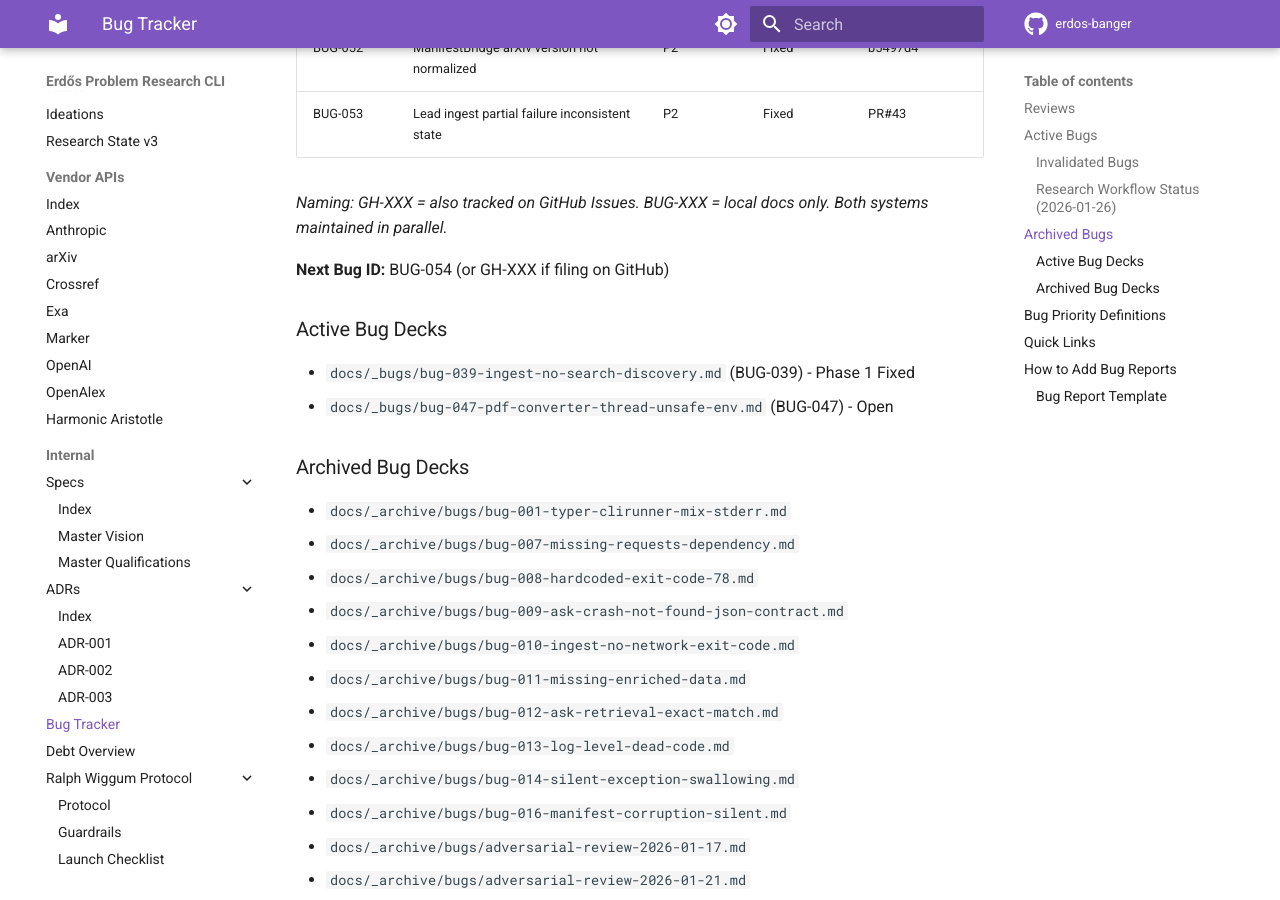
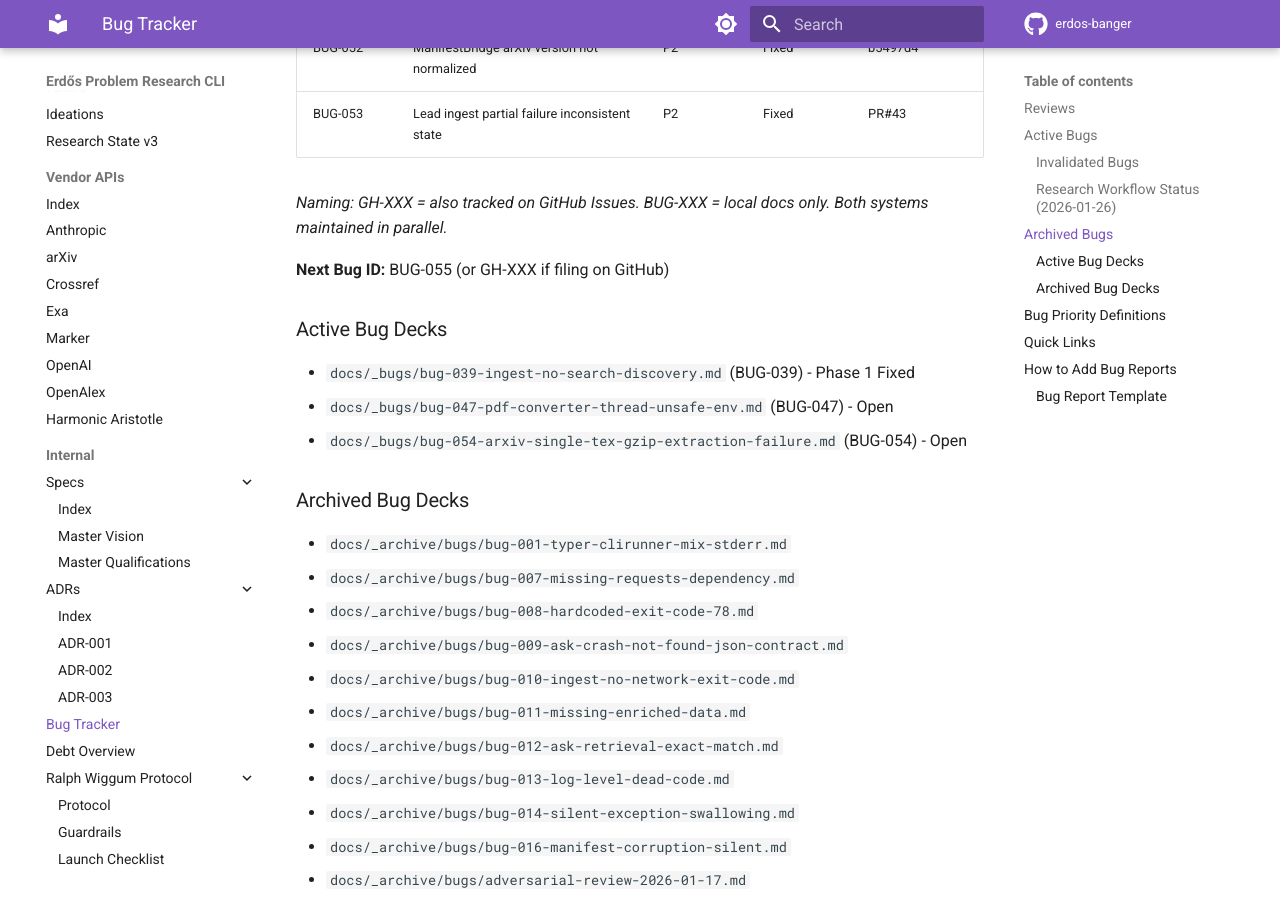
Before and after one commit to research-developer/erdos-banger, an MkDocs documentation site: the page built from docs/_bugs/README.md, in a window 1280 px wide and 900 px high, scrolled down 5204 px. Built offline with MkDocs 1.6.1 and Material for MkDocs 9.7.7, drawn with Linux system fonts in a browser that asks for light colours; comment, search, counter and statistics services are not loaded.

Commit message:
Update next bug ID and add new open bug entry in README.md

```diff
--- a/docs/_bugs/README.md
+++ b/docs/_bugs/README.md
@@ -117,12 +117,13 @@ All bugs below have been fixed and archived to `docs/_archive/bugs/`.
 
 *Naming: GH-XXX = also tracked on GitHub Issues. BUG-XXX = local docs only. Both systems maintained in parallel.*
 
-**Next Bug ID:** BUG-054 (or GH-XXX if filing on GitHub)
+**Next Bug ID:** BUG-055 (or GH-XXX if filing on GitHub)
 
 ### Active Bug Decks
 
 - `docs/_bugs/bug-039-ingest-no-search-discovery.md` (BUG-039) - Phase 1 Fixed
 - `docs/_bugs/bug-047-pdf-converter-thread-unsafe-env.md` (BUG-047) - Open
+- `docs/_bugs/bug-054-arxiv-single-tex-gzip-extraction-failure.md` (BUG-054) - Open
 
 ### Archived Bug Decks
 
```
